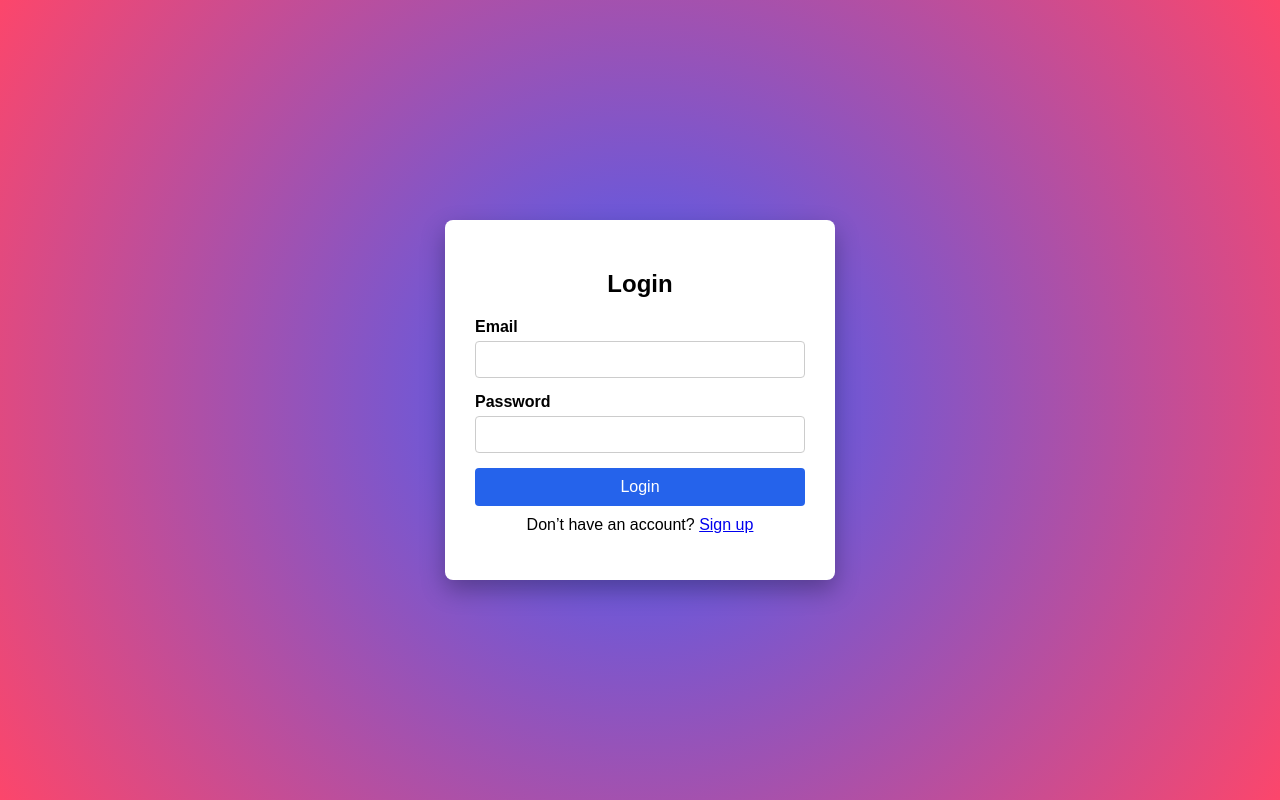
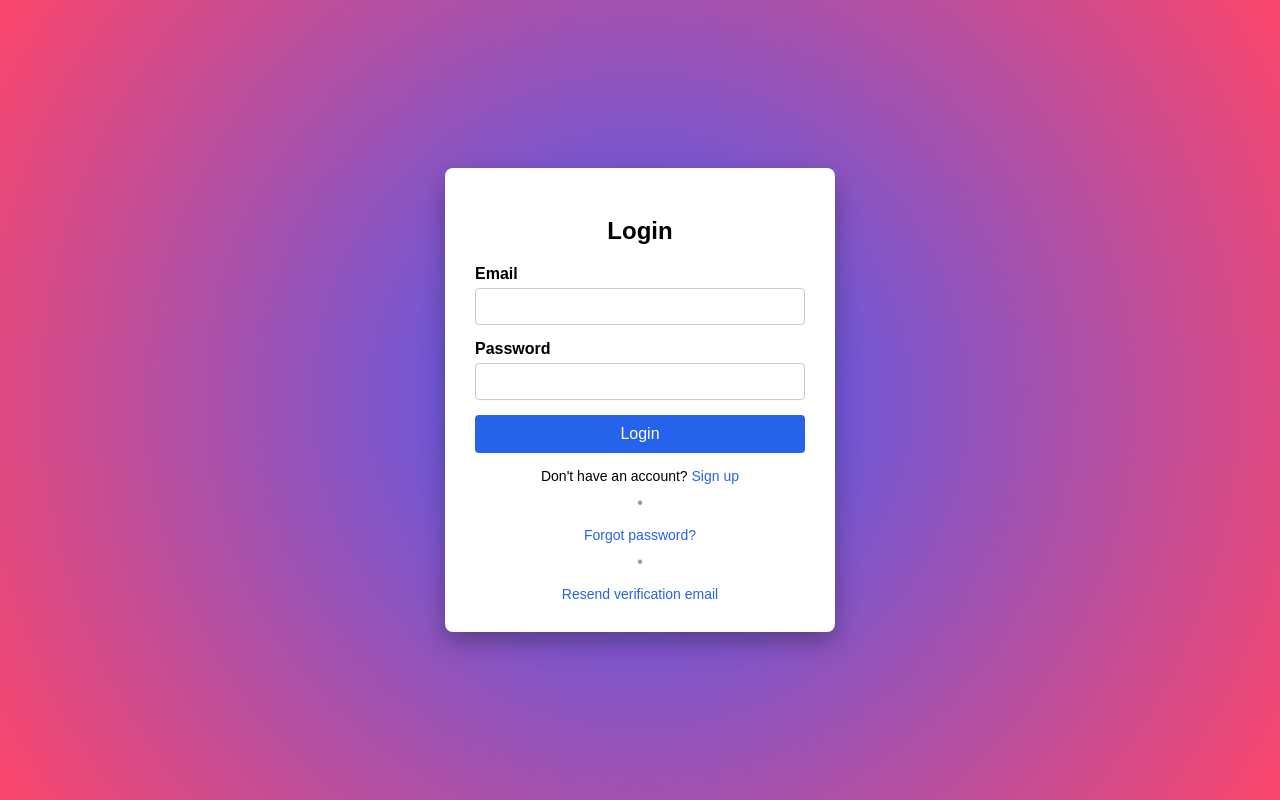
Before and after one commit to blackabdoul/mini-social-app, a PHP site: page /myApp/ in a window 1280 px wide. Run offline with PHP 8.4, Linux system fonts and the light colour scheme.

Commit message:
commits index.php for password reset option

```diff
--- a/index.php
+++ b/index.php
@@ -1,13 +1,17 @@
 <?php
+session_start();
+$error = $_SESSION['error'] ?? '';
+$success = $_SESSION['success'] ?? '';
+$unverified_email = $_SESSION['unverified_email'] ?? '';
 
-session_start();
-$error = $_SESSION['error'] ?? ''; // Read error from session
-unset($_SESSION['error']); // Clear it immediately
-$success = $_SESSION['success'] ?? ''; // Read error from session
-unset($_SESSION['success']); // Clear it immediately
+if(isset($_GET['account_deleted'])){
+    $success="Account successfully deleted";
+}
 
+unset($_SESSION['error']);
+unset($_SESSION['success']);
+unset($_SESSION['unverified_email']);
 ?>
-
 <!DOCTYPE html>
 <html lang="en">
 <head>
@@ -16,7 +20,6 @@ unset($_SESSION['success']); // Clear it immediately
     <style>
         body {
             font-family: Arial, sans-serif;
-            background: #3F5EFB;
             background: radial-gradient(circle, rgba(63, 94, 251, 1) 0%, rgba(252, 70, 107, 1) 100%);
             height: 100vh;
             display: flex;
@@ -70,6 +73,7 @@ unset($_SESSION['success']); // Clear it immediately
             padding: 10px;
             border-radius: 4px;
             border: 1px solid #fca5a5;
+            font-size: 14px;
         }
         .success {
             color: #16a34a;
@@ -79,16 +83,58 @@ unset($_SESSION['success']); // Clear it immediately
             padding: 10px;
             border-radius: 4px;
             border: 1px solid #86efac;
+            font-size: 14px;
+        }
+        .links {
+            text-align: center;
+            margin-top: 15px;
+            font-size: 14px;
+        }
+        .links a {
+            color: #2563eb;
+            text-decoration: none;
+        }
+        .links a:hover {
+            text-decoration: underline;
+        }
+        .divider {
+            text-align: center;
+            margin: 10px 0;
+            color: #999;
+        }
+        .action-button {
+            display: inline-block;
+            margin-top: 10px;
+            padding: 8px 16px;
+            background: #2563eb;
+            color: white;
+            text-decoration: none;
+            border-radius: 4px;
+            font-size: 14px;
+        }
+        .action-button:hover {
+            background: #1e40af;
         }
     </style>
 </head>
 <body>
-
     <div class="login-box">
         <h2>Login</h2>
 
         <?php if ($error): ?>
-        <div class="error"><?= htmlspecialchars($error) ?></div>
+            <div class="error">
+                <?= htmlspecialchars($error) ?>
+
+                <?php if ($unverified_email): ?>
+                    <!-- ✨ NEW: Show resend button for unverified users -->
+                    <form method="POST" action="resend-verification.php" style="margin-top: 10px;">
+                        <input type="hidden" name="email" value="<?= htmlspecialchars($unverified_email) ?>">
+                        <button type="submit" class="action-button" style="border: none; cursor: pointer;">
+                            📧 Resend Verification Email
+                        </button>
+                    </form>
+                <?php endif; ?>
+            </div>
         <?php endif; ?>
 
         <?php if ($success): ?>
@@ -105,12 +151,24 @@ unset($_SESSION['success']); // Clear it immediately
             <button type="submit">Login</button>
         </form>
 
-    <p style="text-align:center; margin-top:10px;">
-        Don’t have an account?
+        <div class="links">
+            Don't have an account?
             <a href="register.php">Sign up</a>
-    </p>
-
         </div>
 
+        <div class="divider">•</div>
+
+        <div class="links">
+            <a href="forgot_passwd.php">Forgot password?</a>
+        </div>
+
+       <?php if (!$unverified_email): ?>
+            <div class="divider">•</div>
+
+            <div class="links">
+                <a href="resend-verification.php">Resend verification email</a>
+            </div>
+        <?php endif; ?>
+    </div>
 </body>
 </html>
```
Lines whose indentation alone changed are shown as unchanged.
